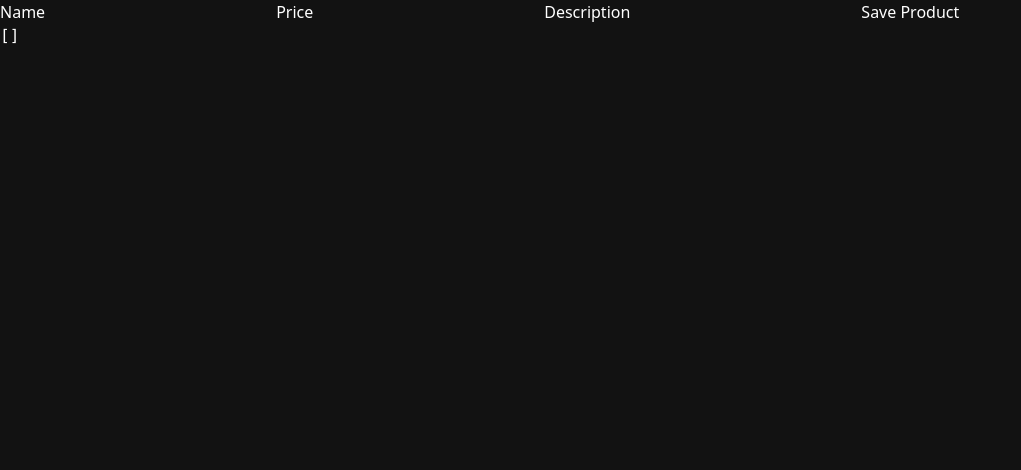
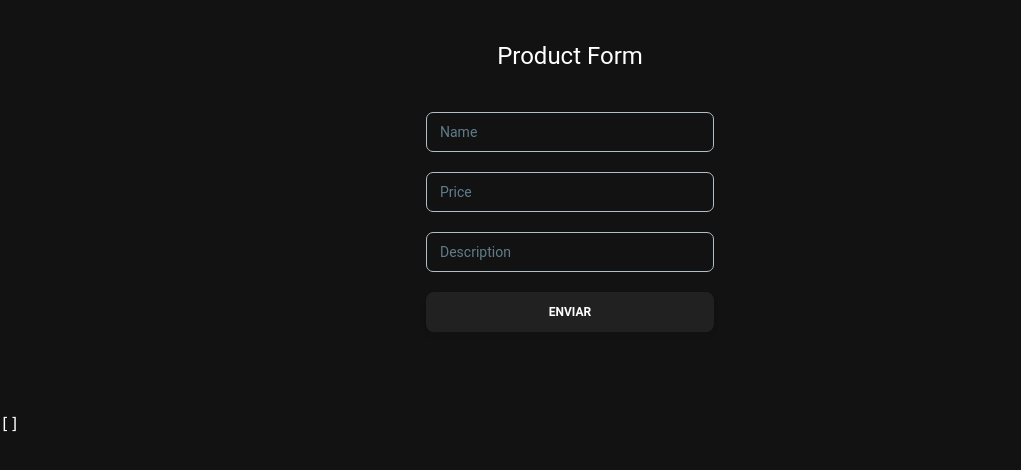
Before and after one commit to matiashernandev/next-mysql-crud, a Next.js app: page / in a window 1280 px wide. Shown: the top 470 px of the page, without its empty margins (0-1021 px from the left). Built offline with nearby package versions, Linux system fonts and the light colour scheme; no server answers; the database is empty.

Commit message:
add material tailwind

```diff
--- a/package.json
+++ b/package.json
@@ -9,6 +9,7 @@
     "lint": "next lint"
   },
   "dependencies": {
+    "@material-tailwind/react": "^2.0.8",
     "autoprefixer": "10.4.14",
     "axios": "^1.4.0",
     "eslint": "8.46.0",
--- a/src/components/ProductForm.js
+++ b/src/components/ProductForm.js
@@ -1,4 +1,6 @@
 import axios from "axios"
+import { Button } from "@material-tailwind/react"
+import { Input } from "@material-tailwind/react"
 
 export function ProductForm() {
   const handleSubmit = async (event) => {
@@ -7,31 +9,40 @@ export function ProductForm() {
     const formData = new FormData(event.target)
 
     const data = Object.fromEntries(formData)
+    console.log(data)
 
-    const res = await axios.post("http://localhost:3000/api/products", {
+    const res = await axios.post("/api/products", {
       name: data.name,
       price: data.price,
       description: data.description,
     })
 
-    //console.log(res)
+    console.log(res)
   }
 
   return (
-    <div>
-      <form onSubmit={handleSubmit}>
-        <label htmlFor="name">Name</label>
-        <input type="text" id="name" name="name" />
+    <div className="container flex flex-col justify-center items-center p-10">
+      <h1 className="text-2xl">Product Form </h1>
+      <form
+        className="flex w-72 flex-col gap-5 m-10 text-white"
+        onSubmit={handleSubmit}
+      >
+        <Input name="name" className="text-white" color="blue" label="Name" />
+        <Input
+          name="price"
+          className=" text-white"
+          type="number"
+          color="blue"
+          label="Price"
+        />
+        <Input
+          name="description"
+          className="text-white"
+          color="blue"
+          label="Description"
+        />
 
-        <label>
-          Price
-          <input type="text" name="price" />
-        </label>
-
-        <label htmlFor="description">Description</label>
-        <input type="text" name="description" />
-
-        <button>Save Product</button>
+        <Button type="submit">Enviar</Button>
       </form>
     </div>
   )
--- a/tailwind.config.js
+++ b/tailwind.config.js
@@ -1,18 +1,21 @@
 /** @type {import('tailwindcss').Config} */
-module.exports = {
+
+const withMT = require("@material-tailwind/react/utils/withMT")
+
+module.exports = withMT({
   content: [
-    './src/pages/**/*.{js,ts,jsx,tsx,mdx}',
-    './src/components/**/*.{js,ts,jsx,tsx,mdx}',
-    './src/app/**/*.{js,ts,jsx,tsx,mdx}',
+    "./src/pages/**/*.{js,ts,jsx,tsx,mdx}",
+    "./src/components/**/*.{js,ts,jsx,tsx,mdx}",
+    "./src/app/**/*.{js,ts,jsx,tsx,mdx}",
   ],
   theme: {
     extend: {
       backgroundImage: {
-        'gradient-radial': 'radial-gradient(var(--tw-gradient-stops))',
-        'gradient-conic':
-          'conic-gradient(from 180deg at 50% 50%, var(--tw-gradient-stops))',
+        "gradient-radial": "radial-gradient(var(--tw-gradient-stops))",
+        "gradient-conic":
+          "conic-gradient(from 180deg at 50% 50%, var(--tw-gradient-stops))",
       },
     },
   },
   plugins: [],
-}
+})
```
Also changed, not shown: 1 other file (tests, documents, lock files or other folders).
